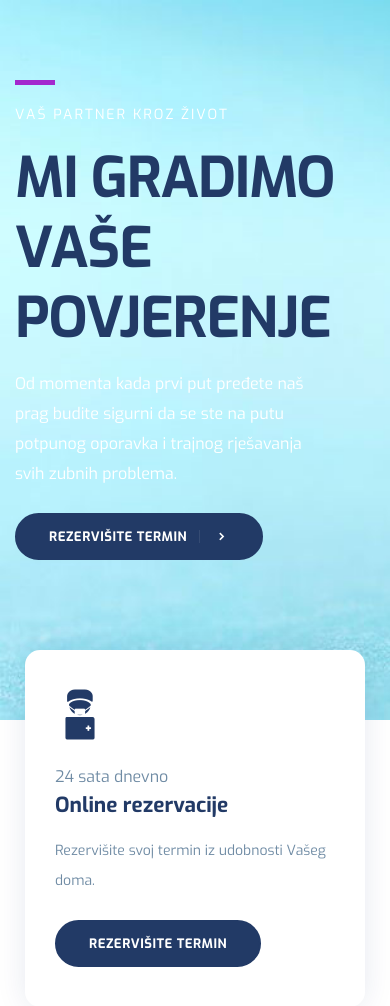
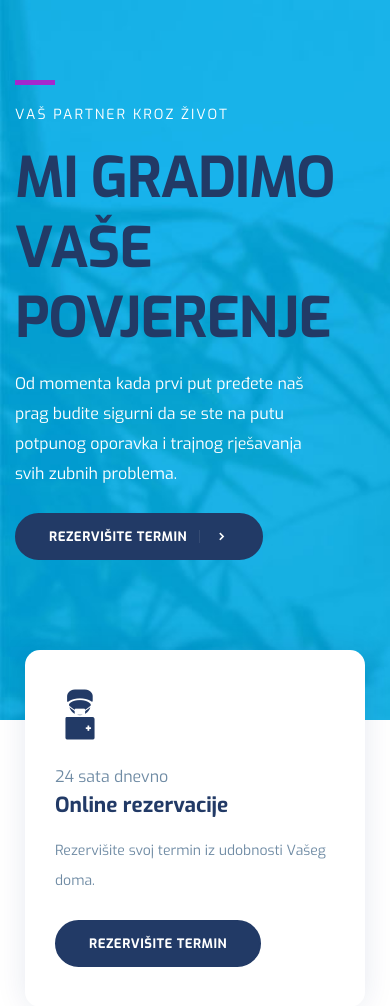
Before and after one commit to kico0304/dentalux, a PHP site: page / in a window 390 px wide. Shown: the part 213-1219 px from the top of the page. Run offline with PHP 8.4, Linux system fonts and the light colour scheme.

Commit message:
banner mobile changed

```diff
--- a/css/style.css
+++ b/css/style.css
@@ -1664,7 +1664,7 @@ nav.navbar > .container{
 
 @media (max-width: 992px) {
   .banner {
-    background: url(../images/bg/slider-bg-1.jpg) no-repeat !important;
+    background: url(../images/bg/slider-bg-3.jpg) no-repeat !important;
     background-size: cover!important;
   }
 }
```
